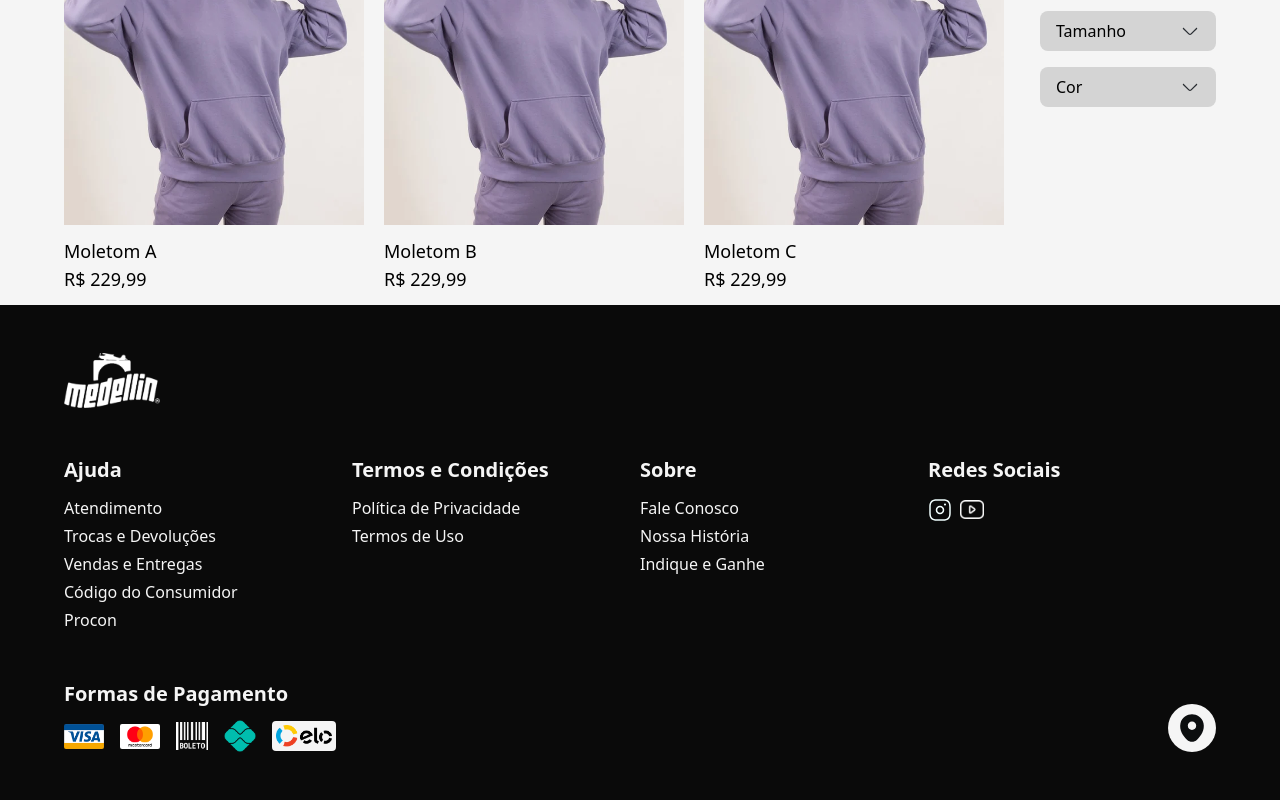
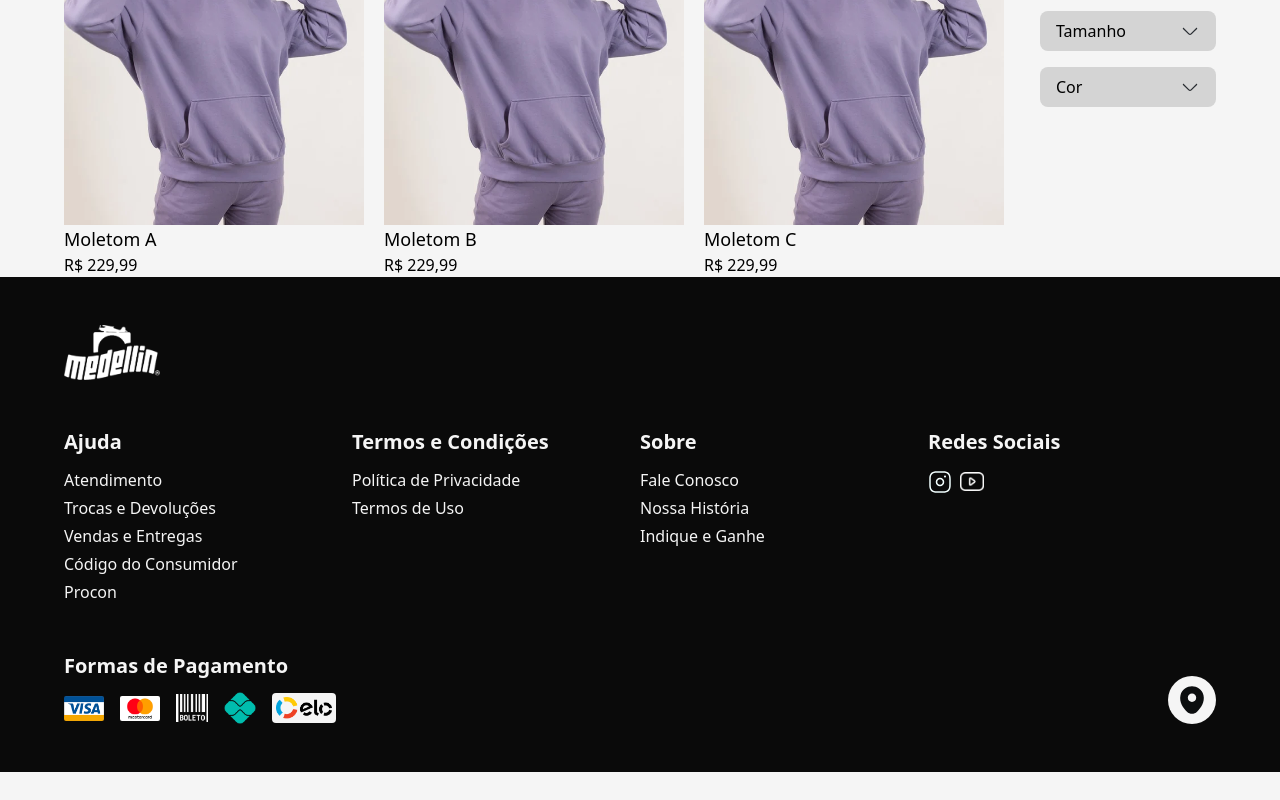
Before and after one commit to medellinoriginalcompany/front-end, a React (Vite) app: page /moletons in a window 1280 px wide. Shown: the part 920-1720 px from the top of the page. After the commit the page ends 1692 px from the top, so only its background shows below. Built offline with nearby package versions, Linux system fonts and the light colour scheme; no server answers; what @cloudinary/url-gen would draw is missing.

Commit message:
Link para rota atualizado

```diff
--- a/src/components/home/Cards/ProductCard.tsx
+++ b/src/components/home/Cards/ProductCard.tsx
@@ -15,10 +15,10 @@
 
 
   return (
-    <Link to={'/'+props.type?.toLowerCase()+'/'+cleanTitle}>
+    <Link to={'/'+cleanTitle}>
       <img src={props.url} alt="Modelo" className='md:min-w-[300px] md:w-[300px] md:h-[370px] 2xl:h-[450px] object-cover' />
-      <div className='py-3 text-lg'>
-        <p>
+      <div>
+        <p className='text-lg font-medium'>
           {props.title}
         </p>
         <div className='space-y-1'>
```
